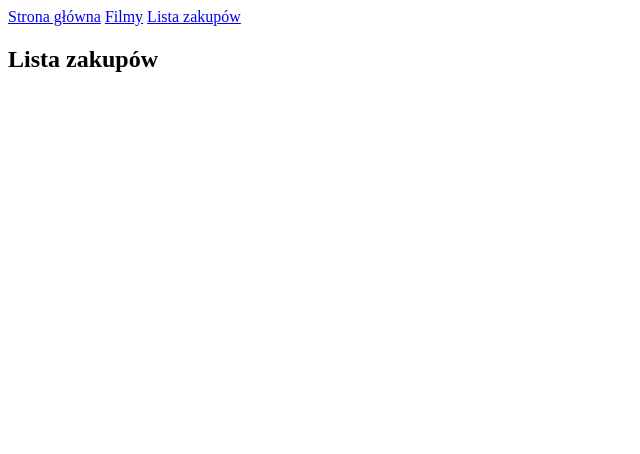
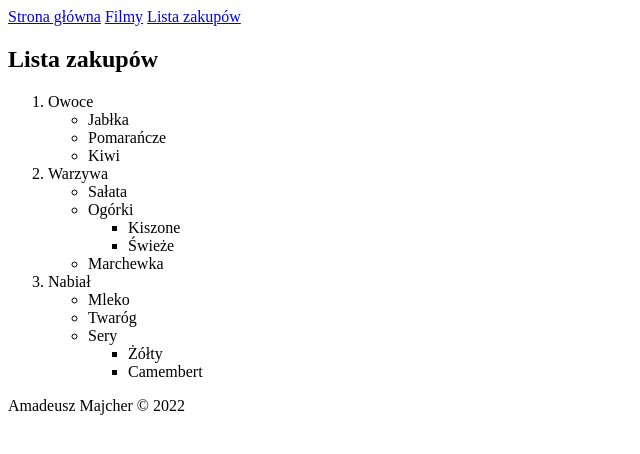
Before and after one commit to amamajcher/my-first-page, a plain HTML site: page lista-zakupow/index.html in a window 1280 px wide. Shown: the whole page, without its empty margins (0-640 px from the left). Drawn offline with Linux system fonts and the light colour scheme.

Commit message:
zakonczenie prac nad lista produktow

```diff
--- a/lista-zakupow/index.html
+++ b/lista-zakupow/index.html
@@ -18,7 +18,40 @@
         <h1>Lista zakupów</h1>
     </section>
     <ol>
-
+        <li>Owoce
+            <ul>
+                <li>Jabłka</li>
+                <li>Pomarańcze</li>
+                <li>Kiwi</li>
+            </ul>
+        </li>
+        <li>Warzywa
+            <ul>
+                <li>Sałata</li>
+                <li>Ogórki
+                    <ul>
+                        <li>Kiszone</li>
+                        <li>Świeże</li>
+                    </ul>
+                </li>
+                <li>Marchewka</li>
+            </ul>
+        </li>
+        <li>Nabiał
+            <ul>
+                <li>Mleko</li>
+                <li>Twaróg</li>
+                <li>Sery
+                    <ul>
+                        <li>Żółty</li>
+                        <li>Camembert</li>
+                    </ul>
+                </li>
+            </ul>
+        </li>
     </ol>
+    <footer>
+        <span>Amadeusz Majcher &copy; 2022</span>
+    </footer>
 </body>
 </html>
```
Also changed, not shown: index.html (+2 -1 lines).
